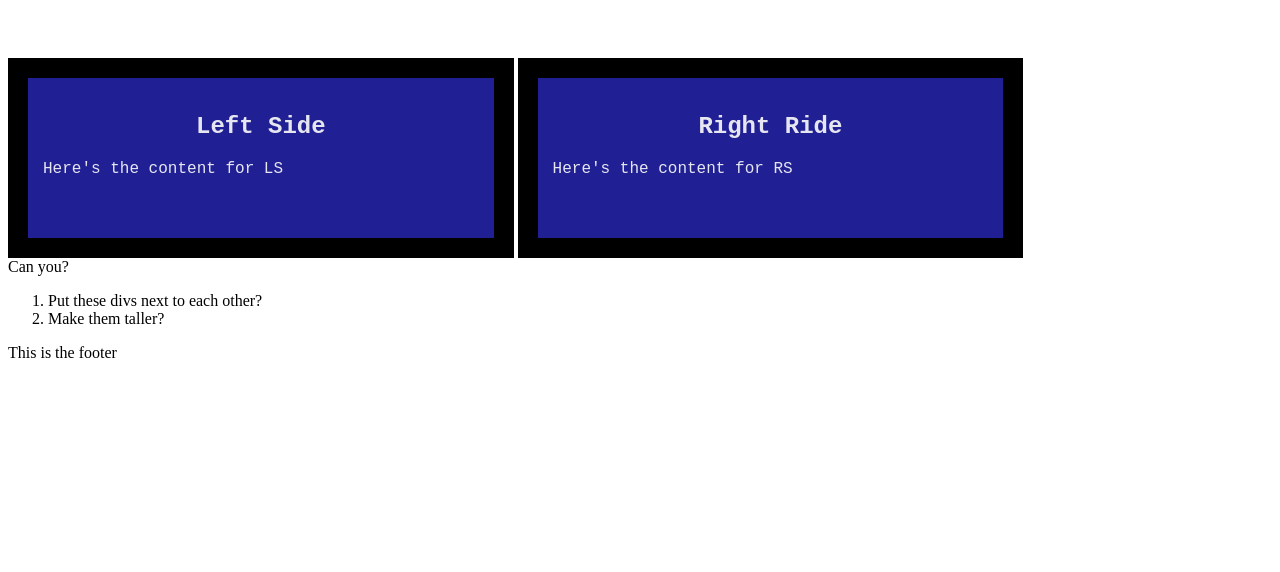
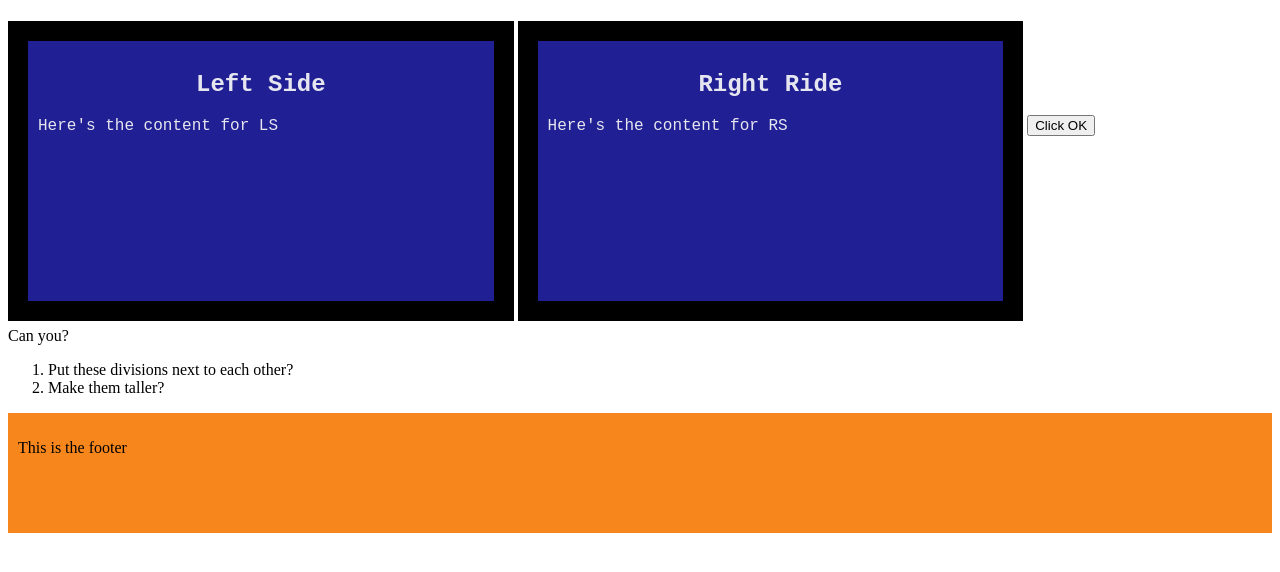
Before and after one commit to magepaca/myhtmlfiles, a plain HTML site: page index03.html in a window 1280 px wide. Drawn offline with Linux system fonts and the light colour scheme.

Commit message:
commin CSS class 03

```diff
--- a/CSS/file.css
+++ b/CSS/file.css
@@ -9,10 +9,25 @@ div {
   box-sizing: border-box;
   width: 40%;
   display: inline-block;
-  height: 200px;
+  height: 300px;
   border: 20px solid #000000;
-  padding: 15px;
-  margin: 0 auto;
-  margin-top: 50px;
+  padding: 10px;
+  margin: 0.5% auto;
+  margin-top: 1%;
+}
+footer {
+  clear: both;
+  background: rgba(247, 124, 9, 0.918);
+  height: 100px;
+  padding: 10px;
+}
+a {
+  display: block;
+  font-weight: lighter;
+  background-color: #0006bb;
+  width: 200px;
+  text-align: center;
+  padding: 4px;
+  text-decoration: none;
 }
 /*comments*/
--- a/index03.html
+++ b/index03.html
@@ -18,12 +18,12 @@
         <h2> Right Ride</h2>
         <p> Here's the content for RS</p>
     </div>
-
+    <button> Click OK</button>
     <section>
         Can you?
         <ol>
             <li>
-                Put these divs next to each other?
+                Put these divisions next to each other?
             </li>
             <li>
                 Make them taller?
```
